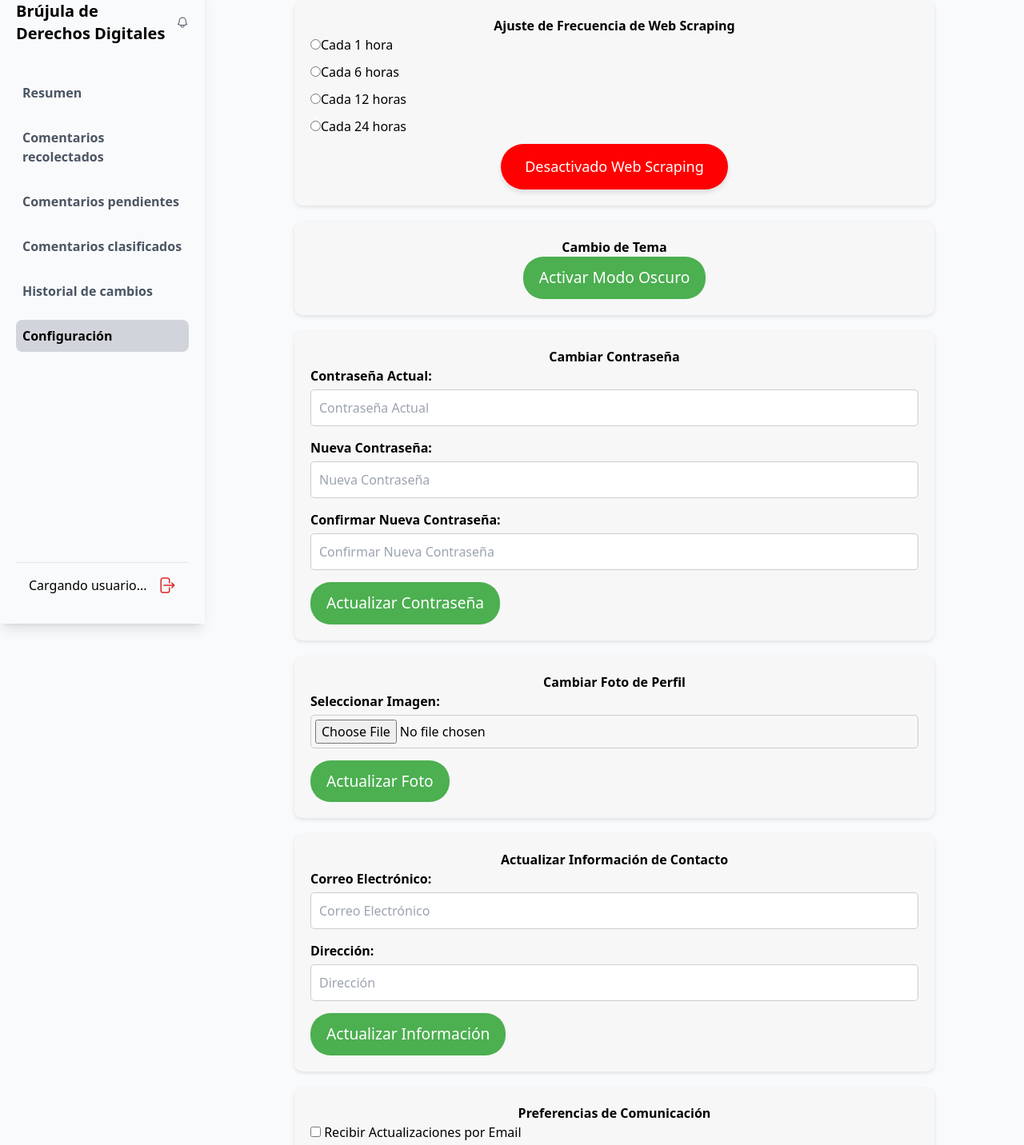
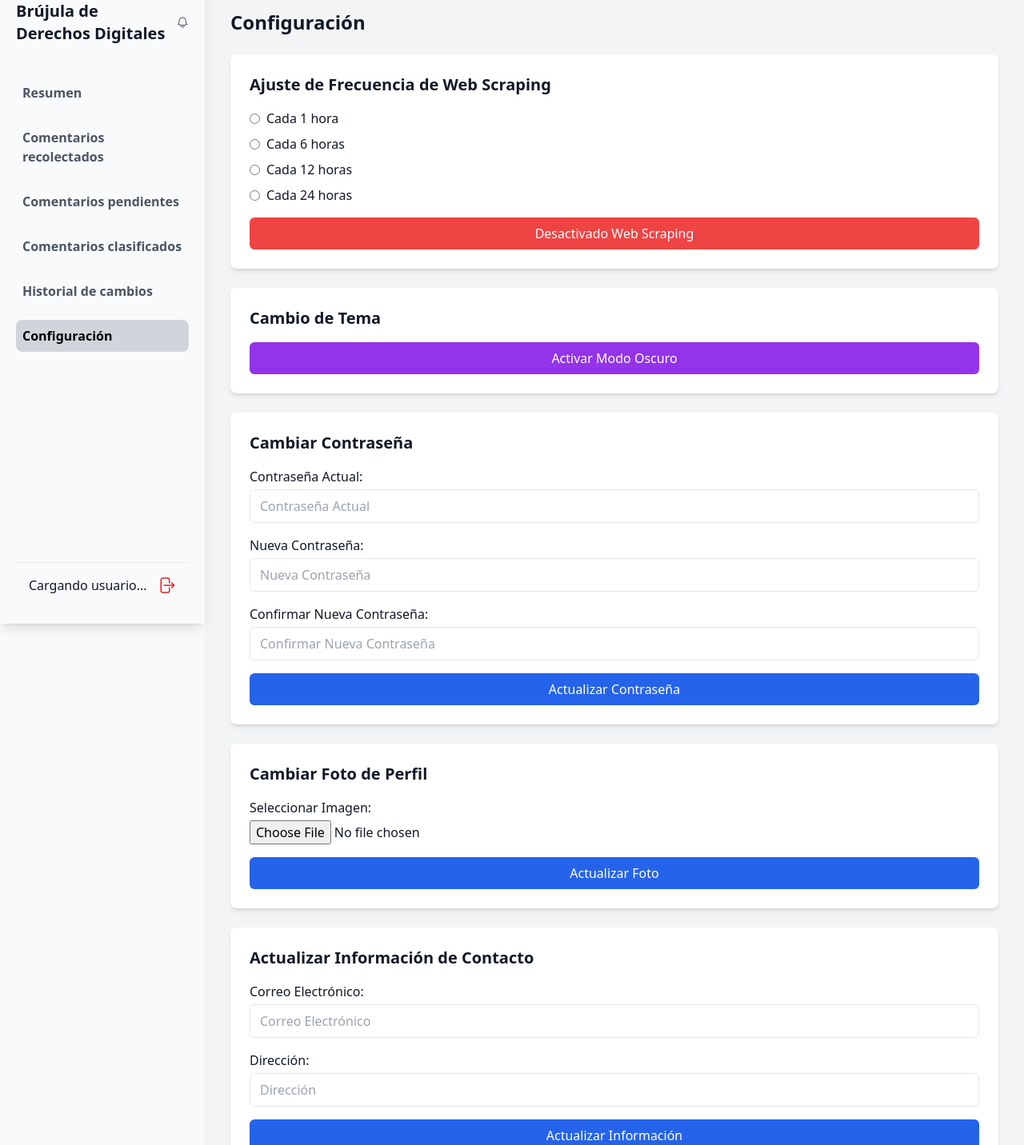
Before and after one commit to MelanieSeg/brujuladederechos, a React (Create React App) app in the folder frontend/: page /configuracion in a window 1280 px wide. Shown: the part 20-1452 px from the top of the page at 80% size. Built offline with nearby package versions, Linux system fonts and the light colour scheme; no server answers.

Commit message:
Cambio de estilo para que sea acorsde al resto de las vistas

```diff
--- a/frontend/src/components/Configuracion.js
+++ b/frontend/src/components/Configuracion.js
@@ -1,23 +1,29 @@
 import React, { useState, useEffect } from 'react';
-import './Configuracion.css';
 
 const Configuracion = () => {
-  // Estado para manejar si el web scraping está activado
   const [webScrapingActivo, setWebScrapingActivo] = useState(false);
-  // Estado para manejar la frecuencia seleccionada
   const [frecuenciaScraping, setFrecuenciaScraping] = useState('');
-  // Estado para manejar el modo oscuro
-  const [modoOscuro, setModoOscuro] = useState(false);
+  const [modoOscuro, setModoOscuro] = useState(() => {
+    const savedMode = localStorage.getItem('modoOscuro');
+    return savedMode === 'true' ? true : false;
+  });
 
-  // Cargar la selección guardada en localStorage al cargar la página
   useEffect(() => {
     const frecuenciaGuardada = localStorage.getItem('frecuenciaScraping');
     if (frecuenciaGuardada) {
       setFrecuenciaScraping(frecuenciaGuardada);
     }
-  }, []);
 
-  // Función para alternar el estado de web scraping
+    // Aplicar la clase inicial del modo
+    if (modoOscuro) {
+      document.body.classList.add('bg-gray-900', 'text-white');
+      document.body.classList.remove('bg-gray-100', 'text-gray-900');
+    } else {
+      document.body.classList.add('bg-gray-100', 'text-gray-900');
+      document.body.classList.remove('bg-gray-900', 'text-white');
+    }
+  }, [modoOscuro]);
+
   const alternarWebScraping = () => {
     if (!frecuenciaScraping) {
       alert('Por favor, selecciona una frecuencia para el web scraping.');
@@ -26,143 +32,137 @@ const Configuracion = () => {
     }
   };
 
-  // Función para manejar el cambio de la frecuencia seleccionada
   const manejarCambioFrecuencia = (event) => {
     const nuevaFrecuencia = event.target.value;
     setFrecuenciaScraping(nuevaFrecuencia);
-    // Guardar la frecuencia seleccionada en localStorage
     localStorage.setItem('frecuenciaScraping', nuevaFrecuencia);
   };
 
-  // Función para alternar el modo oscuro y claro
   const alternarModo = () => {
-    setModoOscuro(!modoOscuro);
-    document.body.className = modoOscuro ? 'light-mode' : 'dark-mode'; // Aplica la clase de modo oscuro o claro
+    const nuevoModo = !modoOscuro;
+    setModoOscuro(nuevoModo);
+    localStorage.setItem('modoOscuro', nuevoModo);
+
+    if (nuevoModo) {
+      document.body.classList.add('bg-gray-900', 'text-white');
+      document.body.classList.remove('bg-gray-100', 'text-gray-900');
+    } else {
+      document.body.classList.add('bg-gray-100', 'text-gray-900');
+      document.body.classList.remove('bg-gray-900', 'text-white');
+    }
   };
 
   return (
-    <div className="page-container">
-      {/* Sección: Frecuencia de Web Scraping */}
-      <div className="section">
-        <h2>Ajuste de Frecuencia de Web Scraping</h2>
-        <div className="radio-group">
-          <label>
+    <div className={`p-8 ${modoOscuro ? 'bg-gray-900 text-white' : 'bg-gray-100 text-gray-900'} flex-1`}>
+      <h2 className="text-2xl font-semibold mb-6">Configuración</h2>
+
+      {/* Frecuencia de Web Scraping */}
+      <div className={`shadow-md rounded-lg p-6 mb-6 ${modoOscuro ? 'bg-gray-800' : 'bg-white'}`}>
+        <h3 className="text-xl font-semibold mb-4">Ajuste de Frecuencia de Web Scraping</h3>
+        <div className="space-y-2">
+          {['1hr', '6hr', '12hr', '24hr'].map((option) => (
+            <label key={option} className="flex items-center space-x-2">
               <input
                 type="radio"
                 name="scrapingFrequency"
-              value="1hr"
-              checked={frecuenciaScraping === '1hr'}
+                value={option}
+                checked={frecuenciaScraping === option}
                 onChange={manejarCambioFrecuencia}
+                className="form-radio text-blue-600"
               />
-            Cada 1 hora
+              <span>Cada {option.replace('hr', ' hora')}{option !== '1hr' ? 's' : ''}</span>
             </label>
-          <label>
-            <input
-              type="radio"
-              name="scrapingFrequency"
-              value="6hr"
-              checked={frecuenciaScraping === '6hr'}
-              onChange={manejarCambioFrecuencia}
-            />
-            Cada 6 horas
-          </label>
-          <label>
-            <input
-              type="radio"
-              name="scrapingFrequency"
-              value="12hr"
-              checked={frecuenciaScraping === '12hr'}
-              onChange={manejarCambioFrecuencia}
-            />
-            Cada 12 horas
-          </label>
-          <label>
-            <input
-              type="radio"
-              name="scrapingFrequency"
-              value="24hr"
-              checked={frecuenciaScraping === '24hr'}
-              onChange={manejarCambioFrecuencia}
-            />
-            Cada 24 horas
-          </label>
+          ))}
         </div>
-
-        {/* Botón para activar/desactivar el Web Scraping */}
-        <div className="button-center">
+        <div className="mt-4">
           <button
             onClick={alternarWebScraping}
-            className={webScrapingActivo ? 'button-active' : 'button-inactive'}
+            className={`w-full px-4 py-2 rounded-md text-white font-medium ${webScrapingActivo ? 'bg-green-500 hover:bg-green-600' : 'bg-red-500 hover:bg-red-600'}`}
           >
             {webScrapingActivo ? 'Activado Web Scraping' : 'Desactivado Web Scraping'}
           </button>
         </div>
       </div>
 
-      {/* Sección: Cambio de Modo */}
-      <div className="section">
-        <h2>Cambio de Tema</h2>
-        <div className="button-group">
-          <button onClick={alternarModo} className="button">
+      {/* Cambio de Tema */}
+      <div className={`shadow-md rounded-lg p-6 mb-6 ${modoOscuro ? 'bg-gray-800' : 'bg-white'}`}>
+        <h3 className="text-xl font-semibold mb-4">Cambio de Tema</h3>
+        <button
+          onClick={alternarModo}
+          className="w-full px-4 py-2 bg-purple-600 text-white rounded-md hover:bg-purple-700"
+        >
           {modoOscuro ? 'Activar Modo Claro' : 'Activar Modo Oscuro'}
         </button>
       </div>
+
+      {/* Cambiar Contraseña */}
+      <div className={`shadow-md rounded-lg p-6 mb-6 ${modoOscuro ? 'bg-gray-800' : 'bg-white'}`}>
+        <h3 className="text-xl font-semibold mb-4">Cambiar Contraseña</h3>
+        <div className="space-y-4">
+          <div>
+            <label className="block mb-1">Contraseña Actual:</label>
+            <input type="password" placeholder="Contraseña Actual" className="w-full px-3 py-2 border rounded-md" />
+          </div>
+          <div>
+            <label className="block mb-1">Nueva Contraseña:</label>
+            <input type="password" placeholder="Nueva Contraseña" className="w-full px-3 py-2 border rounded-md" />
+          </div>
+          <div>
+            <label className="block mb-1">Confirmar Nueva Contraseña:</label>
+            <input type="password" placeholder="Confirmar Nueva Contraseña" className="w-full px-3 py-2 border rounded-md" />
+          </div>
+        </div>
+        <button className="mt-4 w-full px-4 py-2 bg-blue-600 text-white rounded-md hover:bg-blue-700">
+          Actualizar Contraseña
+        </button>
       </div>
 
-      {/* Sección: Cambiar Contraseña */}
-      <div className="section">
-        <h2>Cambiar Contraseña</h2>
-        <div className="form-group">
-          <label>Contraseña Actual:</label>
-          <input type="password" placeholder="Contraseña Actual" />
+      {/* Cambiar Foto de Perfil */}
+      <div className={`shadow-md rounded-lg p-6 mb-6 ${modoOscuro ? 'bg-gray-800' : 'bg-white'}`}>
+        <h3 className="text-xl font-semibold mb-4">Cambiar Foto de Perfil</h3>
+        <div>
+          <label className="block mb-1">Seleccionar Imagen:</label>
+          <input type="file" className="w-full" />
         </div>
-        <div className="form-group">
-          <label>Nueva Contraseña:</label>
-          <input type="password" placeholder="Nueva Contraseña" />
-        </div>
-        <div className="form-group">
-          <label>Confirmar Nueva Contraseña:</label>
-          <input type="password" placeholder="Confirmar Nueva Contraseña" />
-        </div>
-        <button className="button">Actualizar Contraseña</button>
+        <button className="mt-4 w-full px-4 py-2 bg-blue-600 text-white rounded-md hover:bg-blue-700">
+          Actualizar Foto
+        </button>
       </div>
 
-      {/* Sección: Cambiar Foto de Perfil */}
-      <div className="section">
-        <h2>Cambiar Foto de Perfil</h2>
-        <div className="form-group">
-          <label>Seleccionar Imagen:</label>
-          <input type="file" />
+      {/* Actualizar Información de Contacto */}
+      <div className={`shadow-md rounded-lg p-6 mb-6 ${modoOscuro ? 'bg-gray-800' : 'bg-white'}`}>
+        <h3 className="text-xl font-semibold mb-4">Actualizar Información de Contacto</h3>
+        <div className="space-y-4">
+          <div>
+            <label className="block mb-1">Correo Electrónico:</label>
+            <input type="email" placeholder="Correo Electrónico" className="w-full px-3 py-2 border rounded-md" />
           </div>
-        <button className="button">Actualizar Foto</button>
+          <div>
+            <label className="block mb-1">Dirección:</label>
+            <input type="text" placeholder="Dirección" className="w-full px-3 py-2 border rounded-md" />
+          </div>
+        </div>
+        <button className="mt-4 w-full px-4 py-2 bg-blue-600 text-white rounded-md hover:bg-blue-700">
+          Actualizar Información
+        </button>
       </div>
 
-      {/* Sección: Actualizar Información de Contacto */}
-      <div className="section">
-        <h2>Actualizar Información de Contacto</h2>
-        <div className="form-group">
-          <label>Correo Electrónico:</label>
-          <input type="email" placeholder="Correo Electrónico" />
-        </div>
-        <div className="form-group">
-          <label>Dirección:</label>
-          <input type="text" placeholder="Dirección" />
-        </div>
-        <button className="button">Actualizar Información</button>
-      </div>
-
-      {/* Sección: Preferencias de Comunicación */}
-      <div className="section">
-        <h2>Preferencias de Comunicación</h2>
-        <div className="checkbox-group">
-          <label>
-            <input type="checkbox" /> Recibir Actualizaciones por Email
+      {/* Preferencias de Comunicación */}
+      <div className={`shadow-md rounded-lg p-6 ${modoOscuro ? 'bg-gray-800' : 'bg-white'}`}>
+        <h3 className="text-xl font-semibold mb-4">Preferencias de Comunicación</h3>
+        <div className="space-y-2">
+          <label className="flex items-center space-x-2">
+            <input type="checkbox" className="form-checkbox text-blue-600" />
+            <span>Recibir Actualizaciones por Email</span>
           </label>
-          <label>
-            <input type="checkbox" /> Recibir Notificaciones por SMS
+          <label className="flex items-center space-x-2">
+            <input type="checkbox" className="form-checkbox text-blue-600" />
+            <span>Recibir Notificaciones por SMS</span>
           </label>
         </div>
-        <button className="button">Guardar Preferencias</button>
+        <button className="mt-4 w-full px-4 py-2 bg-blue-600 text-white rounded-md hover:bg-blue-700">
+          Guardar Preferencias
+        </button>
       </div>
     </div>
   );
```
Lines whose indentation alone changed are shown as unchanged.
